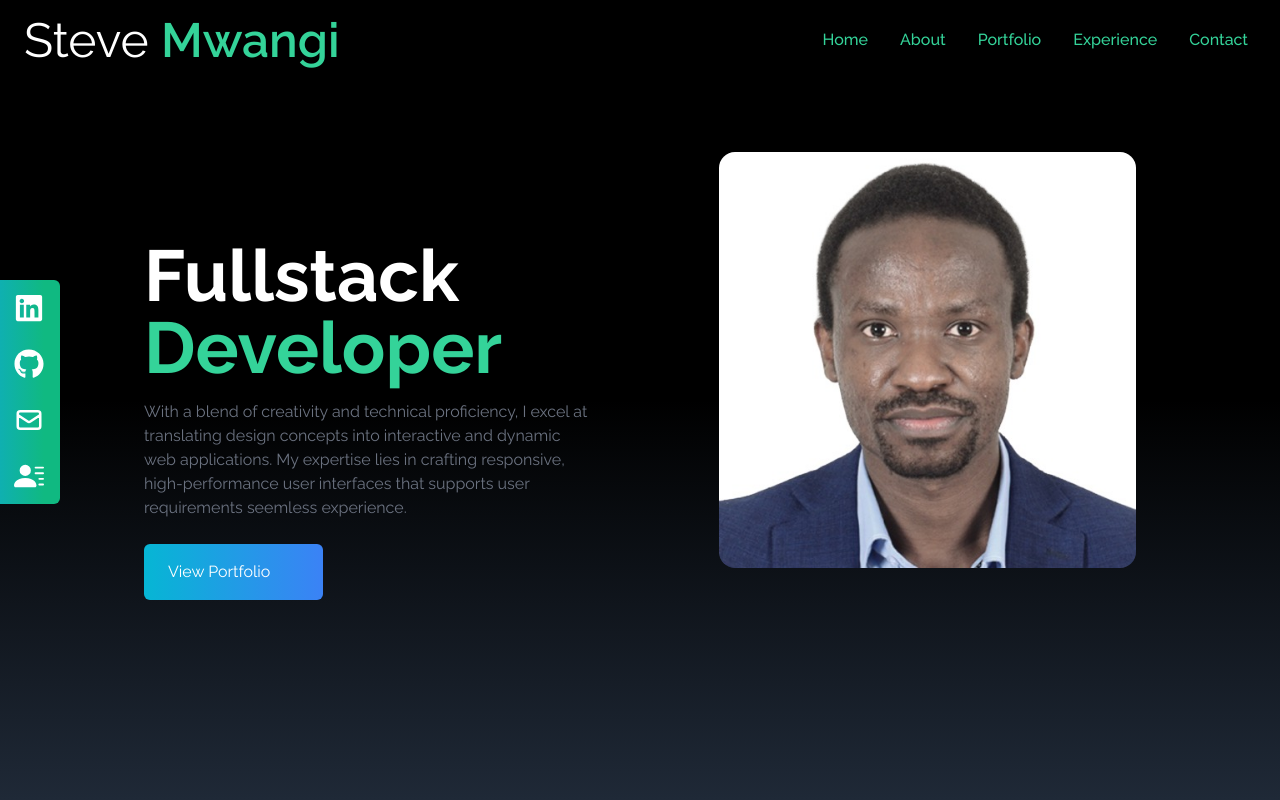
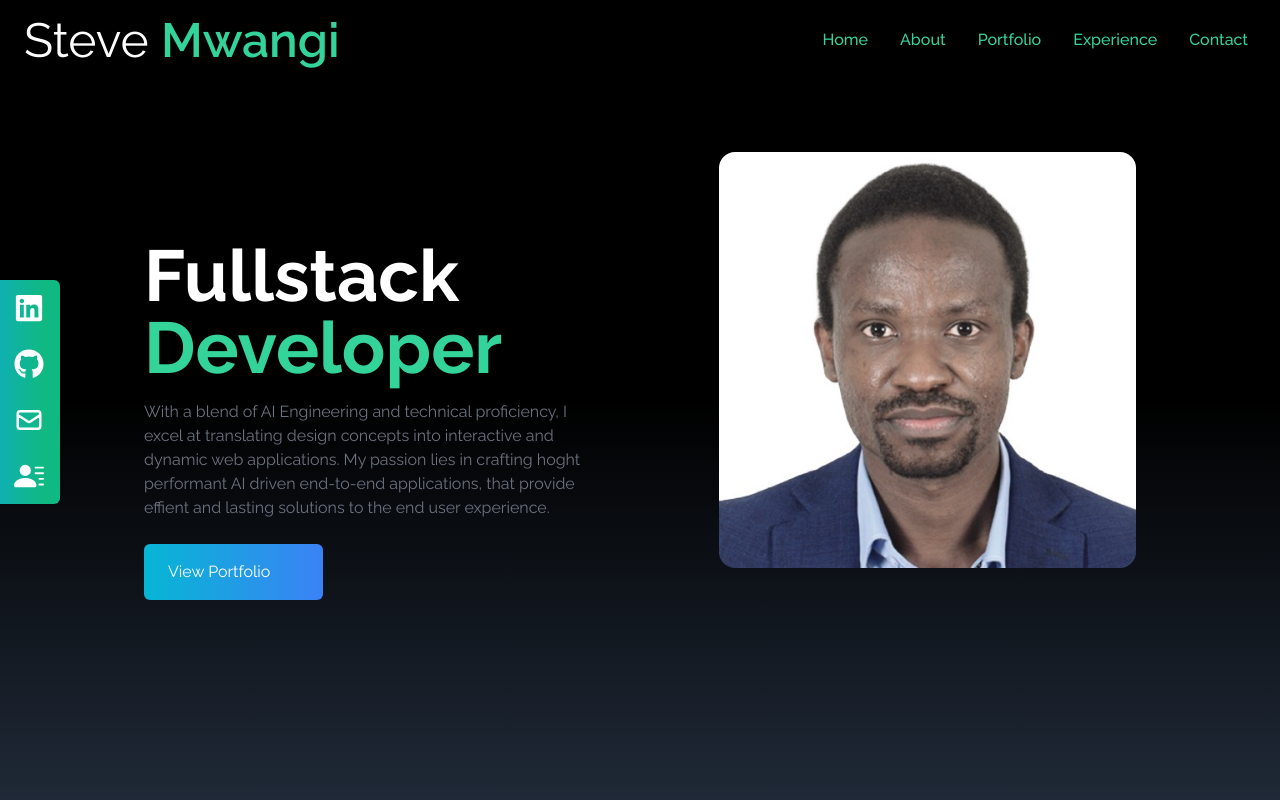
Before and after one commit to SteveMuiyuro/Portfolio_Site, a React (Vite) app: page / in a window 1280 px wide. Shown: the top 800 px of the page. Built offline with nearby package versions, Linux system fonts and the light colour scheme; some icons are missing; a web font is replaced by a local one.

Commit message:
revise the home section paragraph

```diff
--- a/src/components/Home.jsx
+++ b/src/components/Home.jsx
@@ -14,10 +14,9 @@ export default function Home() {
           Fullstack <span className="text-emerald-400">Developer</span>
           </h2>
           <p className="text-gray-500 py-4 max-w-md">
-            With a blend of creativity and technical proficiency, I excel at
+            With a blend of AI Engineering and technical proficiency, I excel at
             translating design concepts into interactive and dynamic web
-            applications. My expertise lies in crafting responsive,
-            high-performance user interfaces that supports user requirements seemless
+            applications. My passion lies in crafting hoght performant AI driven end-to-end applications, that provide effient and lasting solutions to the end user
             experience.
           </p>
           <div>
```
